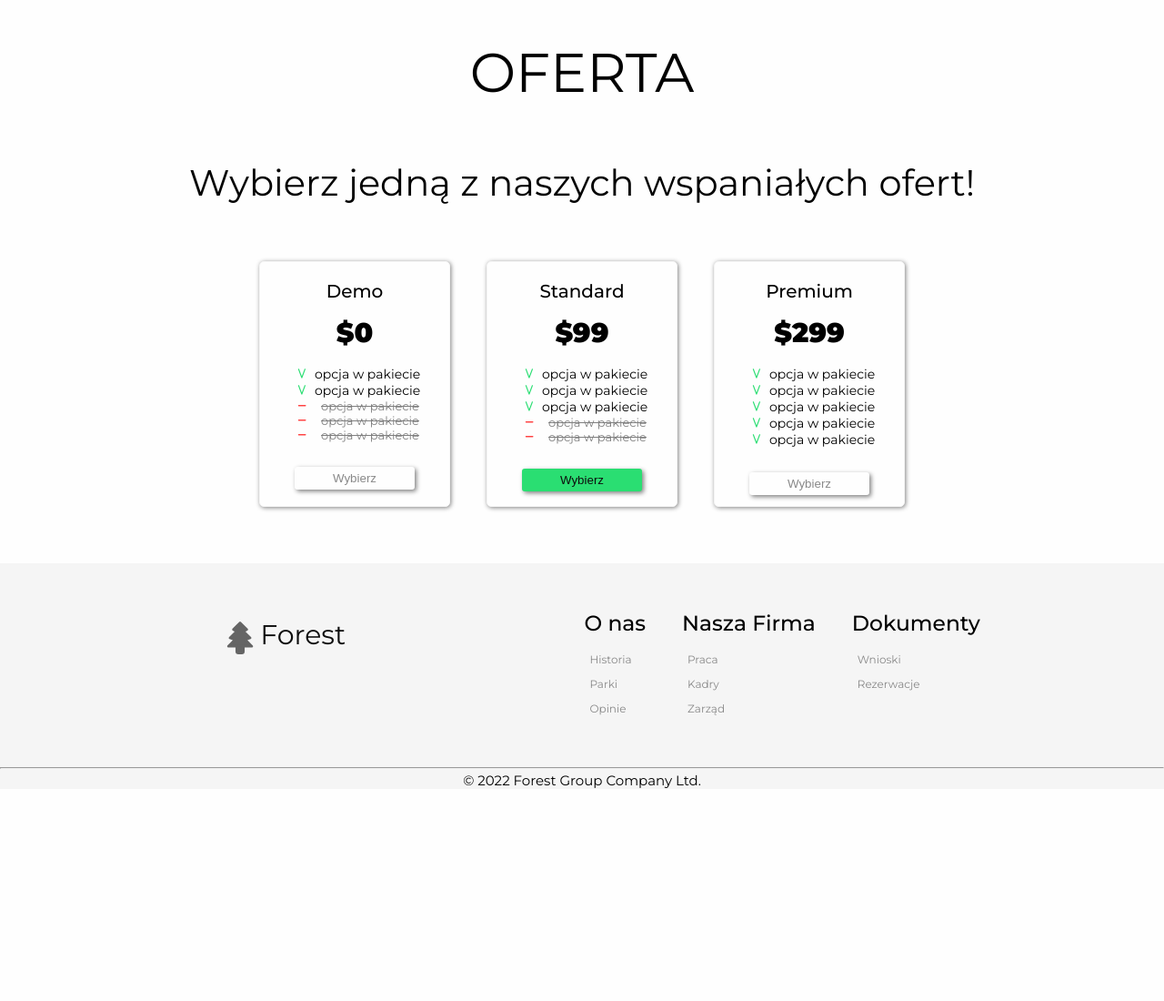
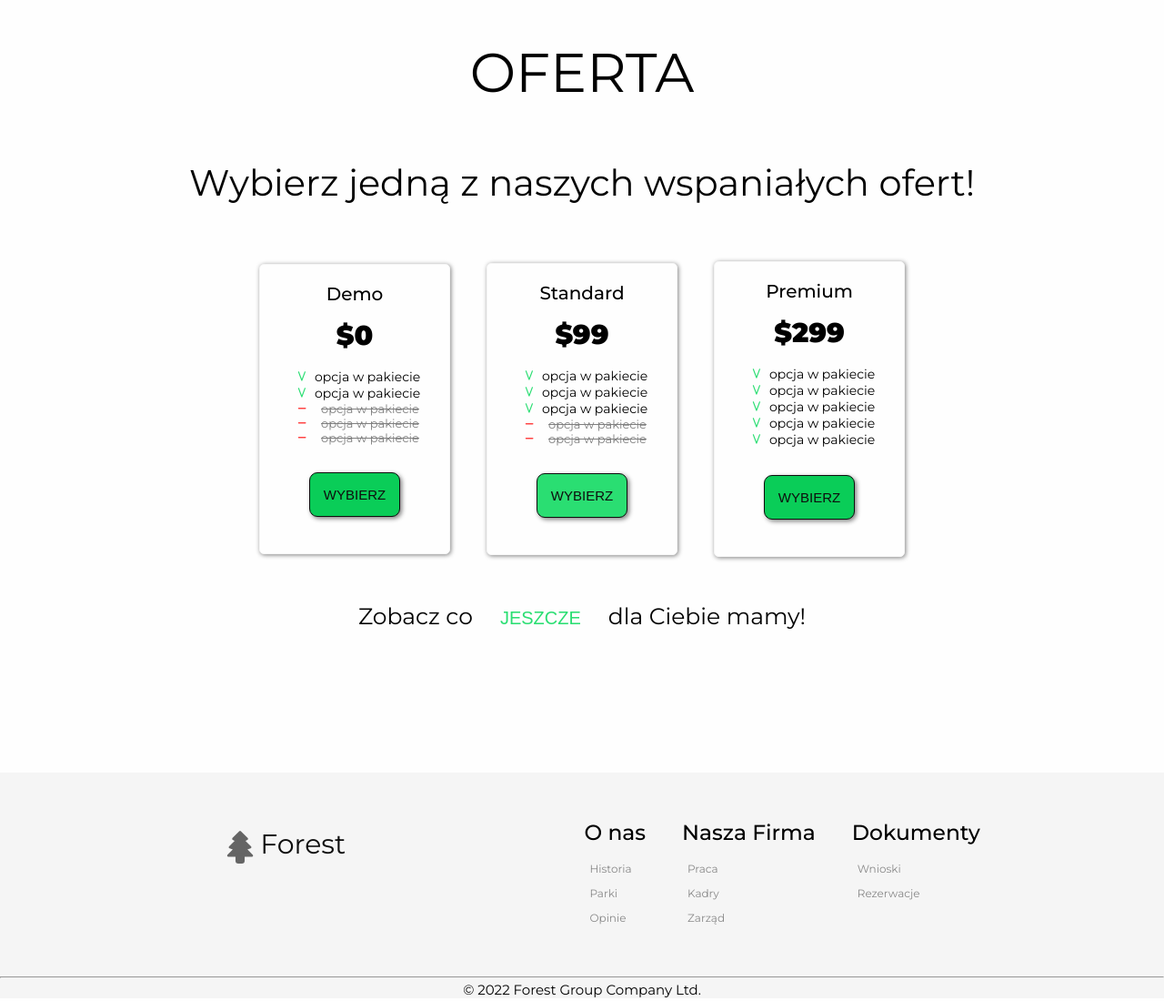
Before and after one commit to Majzerek/Forest, a website: page index.html in a window 1280 px wide. Shown: the part 1359-2459 px from the top of the page at 91% size. Before the commit the page ends 2229 px from the top, so only its background shows below. Drawn offline with nearby package versions, Linux system fonts and the light colour scheme.

Commit message:
new buttons

```diff
--- a/index.html
+++ b/index.html
@@ -102,7 +102,7 @@
                         <p class="option option-minus"><i class="ti ti-minus"></i><span>opcja w pakiecie</span></p>
                         <p class="option option-minus"><i class="ti ti-minus"></i><span>opcja w pakiecie</span></p>
                         <p class="option option-minus"><i class="ti ti-minus"></i><span>opcja w pakiecie</span></p>
-                        <button class="offers__cards-btn">Wybierz</button>
+                        <button class="offers__cards-btn glass">Wybierz</button>
                     </div>
                     <div class="offers__cards-card "  >
                         <h2>Standard</h2>
@@ -112,9 +112,9 @@
                         <p class="option"><i class="ti ti-letter-v"></i>opcja w pakiecie</p>
                         <p class="option option-minus"><i class="ti ti-minus"></i><span>opcja w pakiecie</span></p>
                         <p class="option option-minus"><i class="ti ti-minus"></i><span>opcja w pakiecie</span></p>
-                        <button class="offers__cards-btn lighted" >Wybierz</button>
+                        <button class="offers__cards-btn lighted glass" >Wybierz</button>
                     </div>
-                    <div class="offers__cards-card">
+                    <div class="offers__cards-card glass">
                         <h2>Premium</h2>
                         <h3>$299</h3>
                         <p class="option"><i class="ti ti-letter-v"></i>opcja w pakiecie</p>
@@ -122,8 +122,11 @@
                         <p class="option"><i class="ti ti-letter-v"></i>opcja w pakiecie</p>
                         <p class="option"><i class="ti ti-letter-v"></i>opcja w pakiecie</p>
                         <p class="option"><i class="ti ti-letter-v"></i>opcja w pakiecie</p>
-                        <button class="offers__cards-btn">Wybierz</button>
+                        <button class="offers__cards-btn glass">Wybierz</button>
                     </div>
+
+                </div>
+                <div class="offers next">Zobacz co <button class="border"> <a href=".././offers.html">Jeszcze</a></button> dla Ciebie mamy!
                 </div>
         </section>
 
--- a/src/sass/_colors.scss
+++ b/src/sass/_colors.scss
@@ -1,7 +1,8 @@
 $hover-color: rgb(42,222,114);
+$hover-color-l: rgb(10, 205, 88);
 $main-color: rgb(254, 254, 254);
 $footer-bg: rgb(245,245,245);
 $footer-text:rgb(137,137,137);
 $nav-hover:rgb(8,8,8);
 $black-text: rgb(14, 14, 14);
-$contact: rgb(23, 8, 8)
+$contact: rgb(84, 84, 84)
--- a/src/sass/style.scss
+++ b/src/sass/style.scss
@@ -240,28 +240,53 @@ body {
 		height: 100%;
 		align-items: center;
 		flex-wrap: wrap;
-		&-btn {
-			margin-top: 2em;
-			padding: 1em auto;
-			border: none;
-			height: 25px;
-			width: 70%;
-			color: c.$footer-text;
+		button {
+			position: relative;
+			margin: 2em;
+			padding: 1em 1em;
+			background: none;
 			box-shadow: 2px 2px 5px grey;
-			border-radius: 3px;
-			background-color: c.$main-color;
-			transition: background-color 0.3s, box-shadow 0.3s, color 0.3s;
+			border-radius: 9px;
+			border: 1px solid c.$black-text;
+			color: c.$black-text;
+			background-color: c.$hover-color-l;
+			font-size: 1.5rem;
+			text-transform: uppercase;
+			cursor: pointer;
+			overflow: hidden;
 		}
-		&-btn:hover {
-			color: c.$black-text;
-			background-color: c.$hover-color;
-			box-shadow: 0 0 10px c.$hover-color;
-			cursor: pointer;
+
+		button::before,
+		button::after {
+			display: block;
+			position: absolute;
+			content: '';
+			transition: all 0.5s;
+			z-index: -1;
 		}
+
 		.lighted {
 			color: c.$black-text;
 			background-color: c.$hover-color;
 		}
+		.glass::before {
+			top: -30px;
+			left: -130px;
+			height: 160%;
+			width: 100px;
+			background-image: linear-gradient(
+				-90deg,
+				rgba(255, 255, 255, 0.3),
+				rgba(191, 18, 18, 0)
+			);
+			transform: rotate(20deg);
+		}
+
+		.glass:hover::before {
+			left: 130%;
+			z-index: 4;
+		}
+
 		&-card {
 			width: 210px;
 			height: 100%;
@@ -314,6 +339,75 @@ body {
 			z-index: 2;
 		}
 	}
+	.next {
+		font-size: 2.5rem;
+		button {
+			position: relative;
+			margin: .5em;
+			padding: 1em 1em;
+			background: none;
+
+			border: 1px solid transparent;
+			color: c.$black-text;
+			background-color: transparent;
+			font-size: 1.5rem;
+			text-transform: uppercase;
+			cursor: pointer;
+			overflow: hidden;
+		}
+
+		button::before,
+		button::after {
+			display: block;
+			position: absolute;
+			content: '';
+			transition: all 0.5s;
+			z-index: -1;
+		}
+		.border {
+			border-radius: 0;
+			overflow: visible;
+			transition: 0.8s;
+			a {
+				font-size: 2rem;
+				text-decoration: none;
+				color: c.$hover-color;
+			}
+		}
+
+		.border::after,
+		.border::before {
+			width: 100%;
+			height: 100%;
+		}
+		.border::after {
+			bottom: 0;
+			right: 0;
+		}
+		.border::before {
+			top: 0;
+			left: 0;
+		}
+		.border:hover {
+			border: 1px solid transparent;
+			color: c.$black-text;
+		}
+
+		.border:hover::after {
+			bottom: -10px;
+			right: -10px;
+			border-bottom: 5px solid c.$black-text;
+			border-right: 5px solid c.$black-text;
+		}
+
+		.border:hover::before {
+			top: -10px;
+			left: -10px;
+			border-top: 5px solid c.$black-text;
+			border-left: 5px solid c.$black-text;
+		}
+
+	}
 }
 
 // footer
@@ -358,6 +452,7 @@ body {
 			a:hover {
 				color: c.$black-text;
 			}
+
 		}
 	}
 	&__logo {
```
Also changed, not shown: dist/css/style.min.css, 1 other file.
